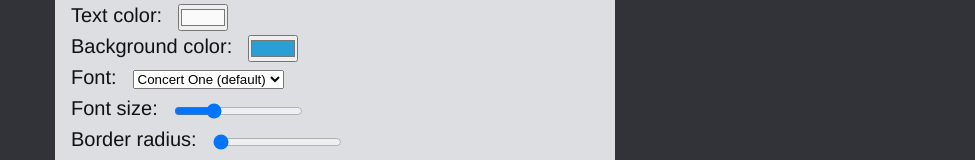
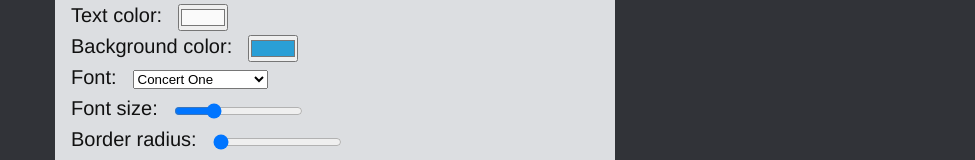
Before and after one commit to adamaaronson/emoter, a React (Vite) app: page / in a window 1280 px wide. Shown: the part 568-728 px from the top of the page, without its empty margins (305-1280 px from the left). Built offline with nearby package versions, Linux system fonts and the light colour scheme; a web font is replaced by a local one.

Commit message:
Tweak line height and vertical centering of image text

```diff
--- a/src/components/ImageOutput.tsx
+++ b/src/components/ImageOutput.tsx
@@ -9,7 +9,7 @@ interface Props {
 
 export interface Settings {
     fontSize: string;
-    font: string;
+    font: Font;
     textColor: string;
     backgroundColor: string;
     textAlignment: TextAlignment;
@@ -28,6 +28,24 @@ export enum TextAlignment {
     BottomLeft = "bottomleft",
     BottomRight = "bottomright",
 }
+
+const FONTS = [
+    "Concert One",
+    "Arial",
+    "Courier New",
+    "Impact",
+    "Times New Roman",
+] as const;
+
+type Font = (typeof FONTS)[number];
+
+const FONT_VERTICAL_OFFSETS: Record<Font, number> = {
+    "Concert One": -0.05,
+    Arial: 0.01,
+    "Courier New": 0.03,
+    Impact: 0,
+    "Times New Roman": 0,
+};
 
 export function ImageOutput({ imageText, settings, setSetting }: Props) {
     const [draggingText, setDraggingText] = useState(false);
@@ -175,6 +193,9 @@ export function ImageOutput({ imageText, settings, setSetting }: Props) {
                                 settings.font === "Concert One"
                                     ? "normal"
                                     : "bold",
+                            transform: `translate(0, ${
+                                FONT_VERTICAL_OFFSETS[settings.font]
+                            }em)`,
                             textTransform: settings.allCaps
                                 ? "uppercase"
                                 : "none",
@@ -217,16 +238,14 @@ export function ImageOutput({ imageText, settings, setSetting }: Props) {
                         className="settings-item-input"
                         value={settings.font}
                         onChange={(e) => {
-                            setSetting({ font: e.target.value });
+                            setSetting({ font: e.target.value as Font });
                         }}
                     >
-                        <option value="Concert One">
-                            Concert One (default)
-                        </option>
-                        <option value="Arial">Arial</option>
-                        <option value="Courier New">Courier New</option>
-                        <option value="Impact">Impact</option>
-                        <option value="Times New Roman">Times New Roman</option>
+                        {FONTS.map((font) => (
+                            <option value={font} key={font}>
+                                {font}
+                            </option>
+                        ))}
                     </select>
                 </div>
                 <div className="settings-item">
--- a/src/styles/ImageOutput.scss
+++ b/src/styles/ImageOutput.scss
@@ -39,6 +39,8 @@
     justify-content: center;
     z-index: 3;
     white-space: pre-wrap;
+
+    line-height: 1;
 
     font-family: $emoter-font;
     color: $white;
```
